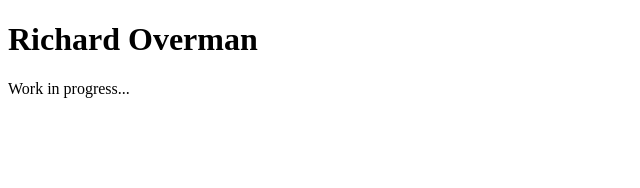
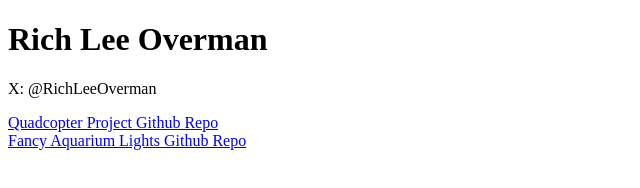
Before and after one commit to RichardO82/Homepage, a plain HTML site: page index.html in a window 1280 px wide. Shown: the whole page, without its empty margins (0-640 px from the left). Drawn offline with Linux system fonts and the light colour scheme.

Commit message:
Update index.html

```diff
--- a/index.html
+++ b/index.html
@@ -2,9 +2,14 @@
 <html>
 <body>
 
-<h1>Richard Overman</h1>
+<h1>Rich Lee Overman</h1>
 
-<p>Work in progress...</p>
+<p>X: @RichLeeOverman</p>
+
+<p>
+  <a href="https://github.com/RichardO82/Quadcopter">Quadcopter Project Github Repo</a><br>
+  <a href="https://github.com/RichardO82/ADT-Lights">Fancy Aquarium Lights Github Repo</a>
+</p>
 
 </body>
 </html>
```
